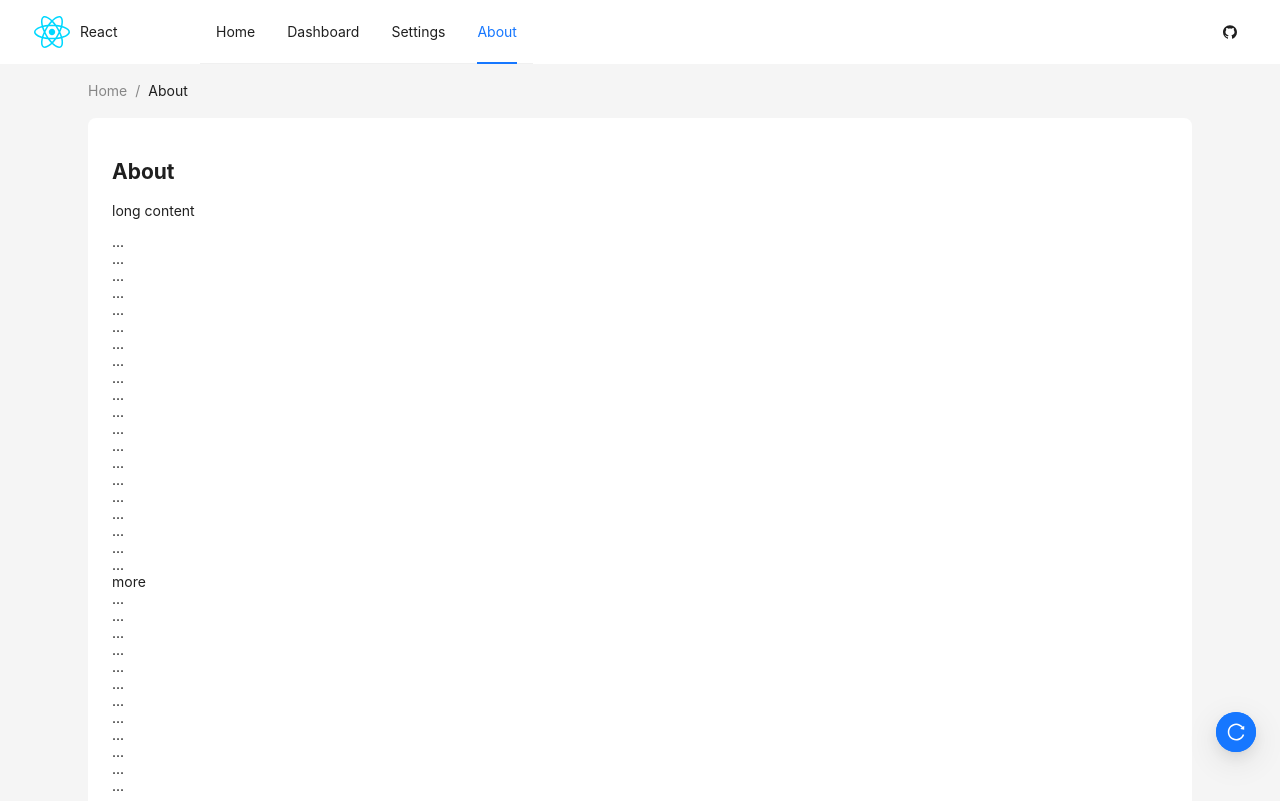
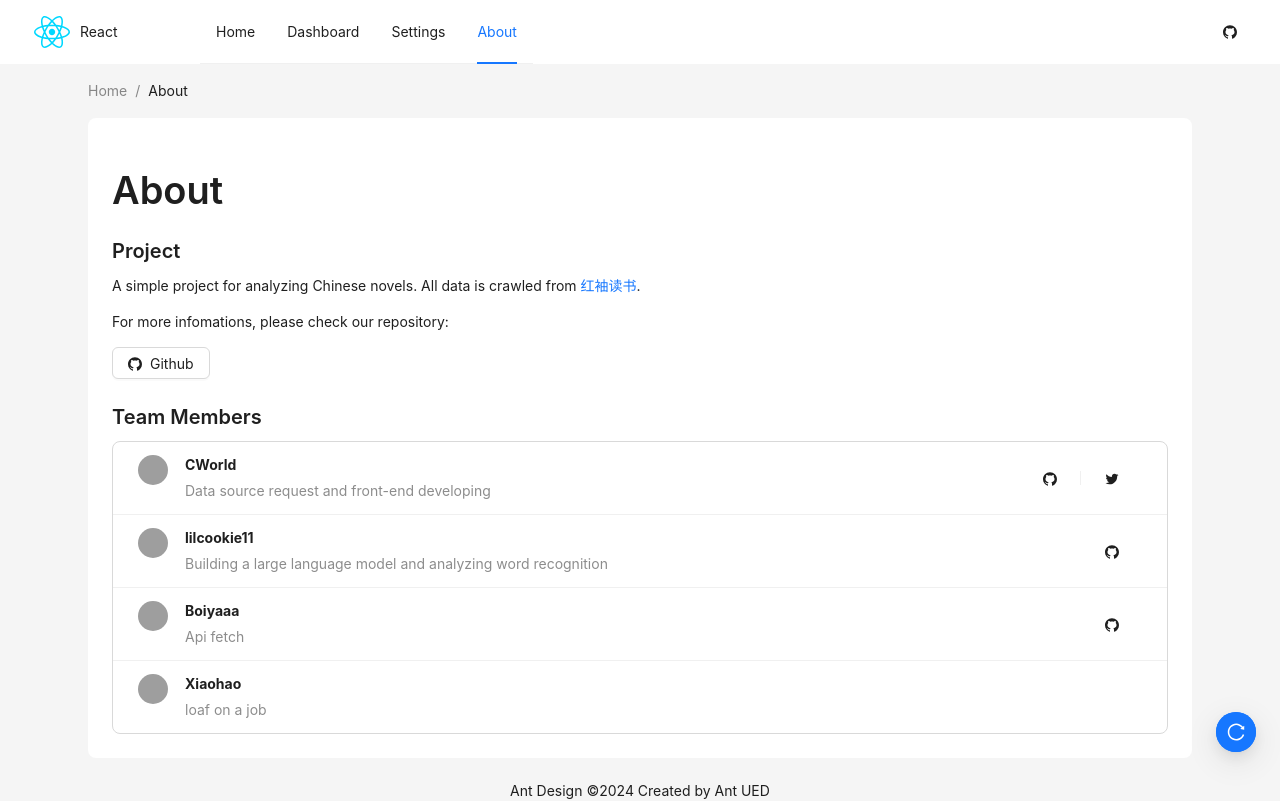
Before and after one commit to cworld1/novel-analysis, a React (Vite) app in the folder web/: page /about in a window 1280 px wide. Shown: the top 801 px of the page. Built offline with nearby package versions, Linux system fonts and the light colour scheme; grey boxes are pictures that could not be loaded.

Commit message:
feat(pages): :sparkles: update about page

```diff
--- a/web/src/pages/CommonAbout.tsx
+++ b/web/src/pages/CommonAbout.tsx
@@ -1,19 +1,116 @@
 import React from "react";
+import { Avatar, Button, List, Tooltip, Typography } from "antd";
+import { GithubOutlined, TwitterOutlined } from "@ant-design/icons";
+const { Title, Paragraph } = Typography;
 
-const AboutPage: React.FC = () => (
-  <div>
-    <h2>About</h2>
-    <p>long content</p>
+const AboutPage: React.FC = () => {
+  const membersData = [
     {
-      // indicates very long content
-      Array.from({ length: 100 }, (_, index) => (
-        <React.Fragment key={index}>
-          {index % 20 === 0 && index ? "more" : "..."}
-          <br />
-        </React.Fragment>
-      ))
-    }
-  </div>
-);
+      title: "CWorld",
+      avatar:
+        "https://cravatar.cn/avatar/1ffe42aa45a6b1444a786b1f32dfa8aa?s128",
+      desc: "Data source request and front-end developing",
+      links: {
+        github: "https://github.com/cworld1",
+        twitter: "https://twitter.com/cworld0",
+      },
+    },
+    {
+      title: "lilcookie11",
+      desc: "Building a large language model and analyzing word recognition",
+      links: {
+        github: "https://github.com/lilcookie11",
+      },
+    },
+    {
+      title: "Boiyaaa",
+      desc: "Api fetch",
+      links: {
+        github: "https://github.com/Boiyaaa",
+      },
+    },
+    {
+      title: "Xiaohao",
+    },
+  ];
+
+  // Supported linktype and render actions
+  type LinkType = { link?: string; logo: React.ReactNode; title: string };
+  const renderAction = ({ link, logo, title }: LinkType) => {
+    return link ? (
+      <Tooltip placement="bottom" title={title}>
+        <Button type="text">
+          <a href={link} target="_blank" rel="noopener noreferrer">
+            {logo}
+          </a>
+        </Button>
+      </Tooltip>
+    ) : null;
+  };
+  // Render member items
+  const renderMemberListItem = (item: any, index: number) => {
+    // Init link list to component list
+    const links = [
+      {
+        link: item.links?.github,
+        logo: <GithubOutlined />,
+        title: "Github",
+      },
+      {
+        link: item.links?.twitter,
+        logo: <TwitterOutlined />,
+        title: "Twitter",
+      },
+    ]
+      .map((linkData) => renderAction(linkData))
+      .filter(Boolean);
+
+    return (
+      <List.Item actions={links}>
+        <List.Item.Meta
+          avatar={
+            <Avatar
+              src={
+                item.avatar ??
+                `https://api.dicebear.com/7.x/miniavs/svg?seed=${index}`
+              }
+            />
+          }
+          title={item.title}
+          description={item.desc ?? "loaf on a job"}
+        />
+      </List.Item>
+    );
+  };
+
+  return (
+    <div>
+      <Title>About</Title>
+      <Title level={4}>Project</Title>
+      <Paragraph>
+        A simple project for analyzing Chinese novels. All data is crawled from{" "}
+        <a href="https://www.hongxiu.com/">红袖读书</a>.
+      </Paragraph>
+      <Paragraph>For more infomations, please check our repository:</Paragraph>
+      <Paragraph>
+        <Button
+          icon={<GithubOutlined />}
+          onClick={() =>
+            window.open("https://github.com/cworld1/novel_analysis", "_blank")
+          }
+        >
+          Github
+        </Button>
+      </Paragraph>
+      <Title level={4}>Team Members</Title>
+      <List
+        bordered
+        itemLayout="horizontal"
+        dataSource={membersData}
+        renderItem={renderMemberListItem}
+      ></List>
+    </div>
+  );
+};
 
 export default AboutPage;
```
